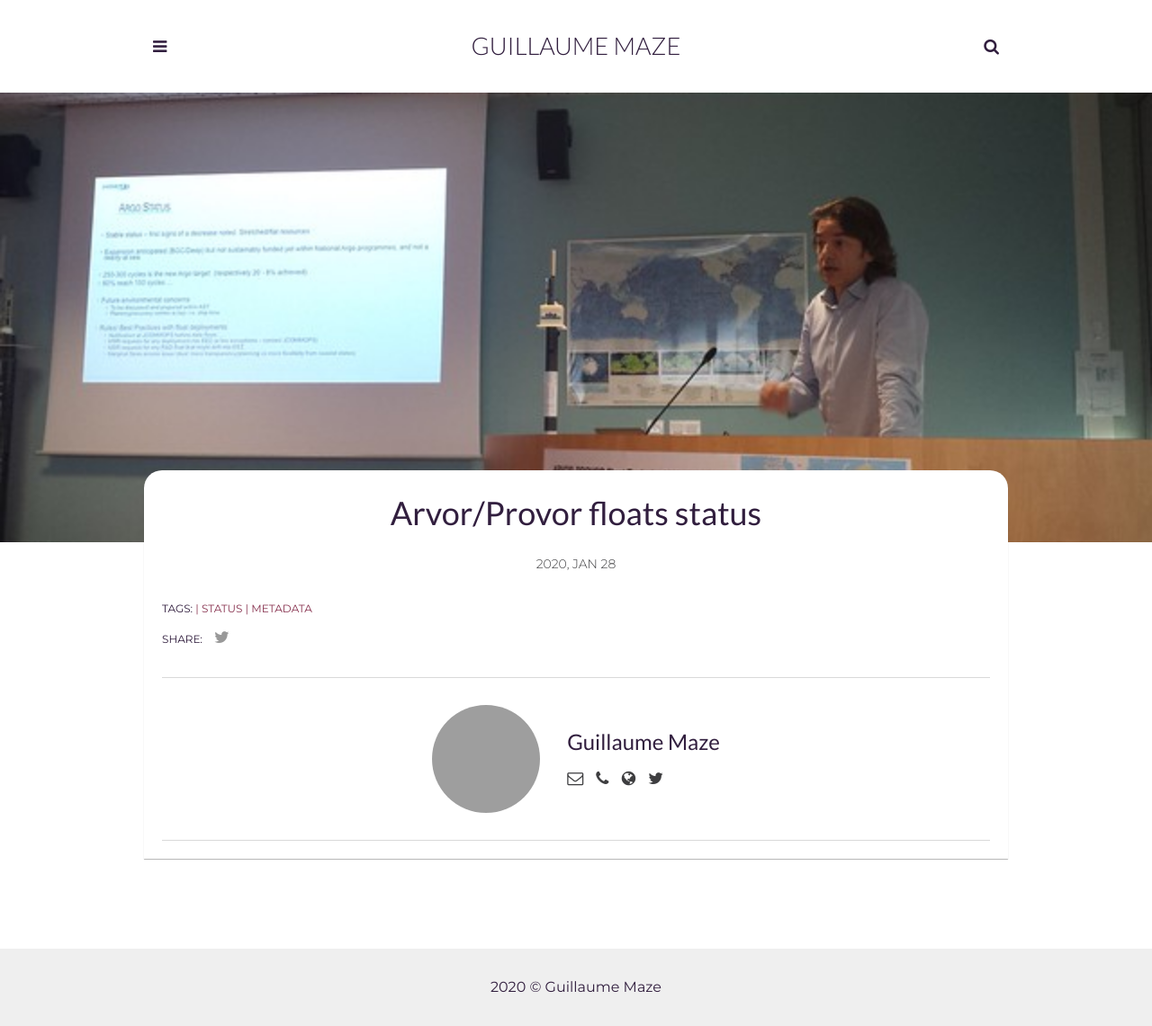
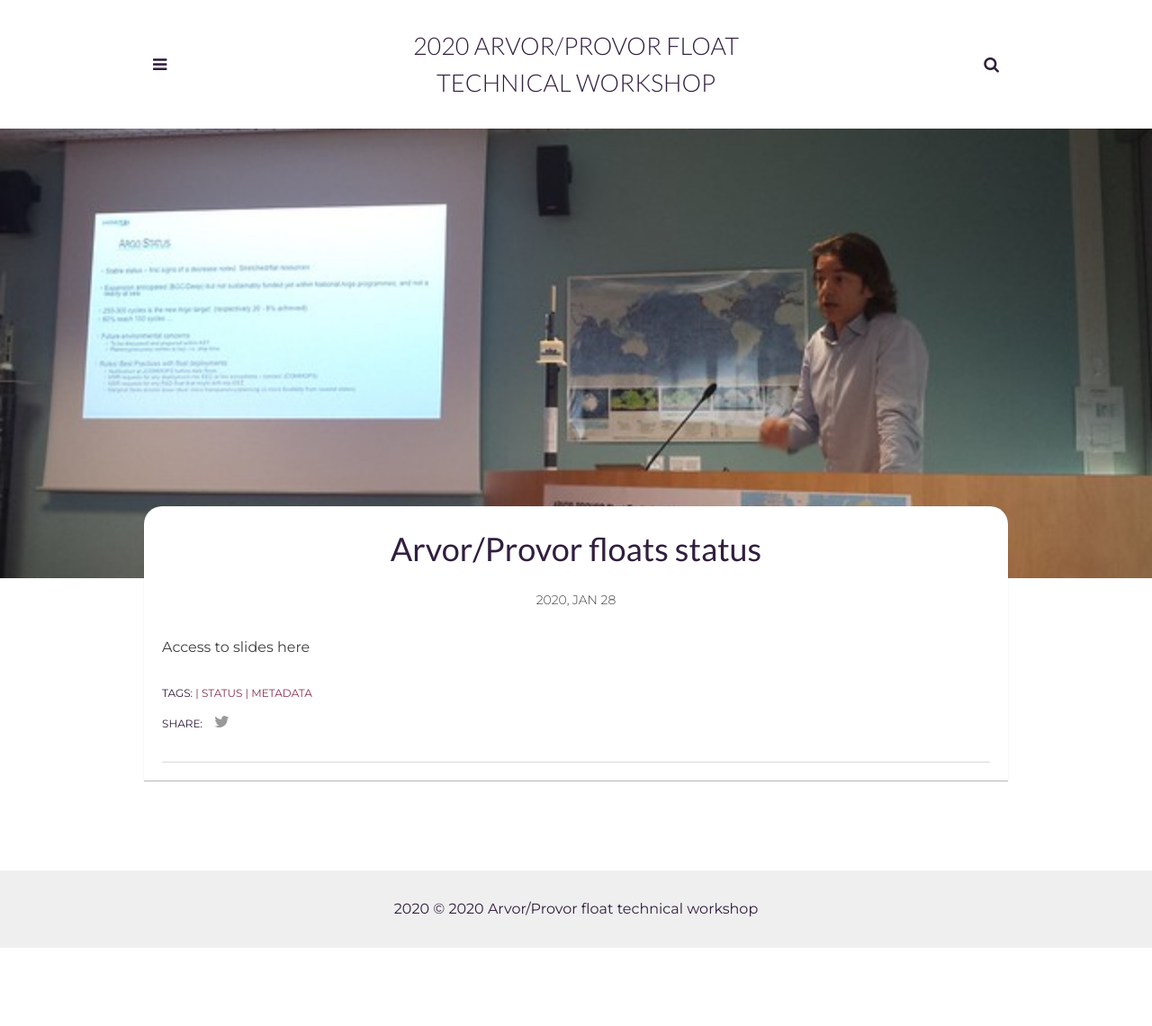
Before and after one commit to euroargodev/techworkshop, a Jekyll site: the page built from _posts/2020-01-28-belbeoch.markdown, in a window 1280 px wide. Shown: the whole page at 90% size. Built offline with Jekyll 4.4.1, drawn with Linux system fonts in a browser that asks for light colours; grey boxes are pictures that could not be loaded.

Commit message:
fix pages

```diff
--- a/_config.yml
+++ b/_config.yml
@@ -7,7 +7,7 @@ baseurl: "/techworkshop" # the subpath of your site, e.g. /blog
 url: "https://euroargodev.github.io" # the base hostname & protocol for your site, e.g. http://example.com
 
 # Author settings
-author: Guillaume Maze # add your name
+author: 2020 Arvor/Provor float technical workshop # add your name
 #author-pic: adam-face.jpg
 #about-author: My name is Adam Neilson. I’m a full-time adventure travel blogger and photographer who’s been exploring the world for over 2 years.
 
--- a/_layouts/talk.html
+++ b/_layouts/talk.html
@@ -26,7 +26,6 @@ layout: default
             <a href="https://twitter.com/intent/tweet?text={{ page.title }}&url={{ site.url }}{{ page.url }}" title="Share on Twitter" rel="nofollow" target="_blank"><i class="fa fa-twitter" aria-hidden="true"></i></a>
           </div><!-- End Share -->
         </div>
-        {% include author-box.html %}
       </div>
     </div> <!-- End Wrapper -->
   </article>
--- a/_posts/2020-01-28-belbeoch.markdown
+++ b/_posts/2020-01-28-belbeoch.markdown
@@ -7,6 +7,8 @@ tags: [status, metadata]
 author: Mathieu Belbeoch # Add name author (optional)
 ---
 
+Access to slides here
+
 [jekyll-docs]: https://jekyllrb.com/docs/home
 [jekyll-gh]:   https://github.com/jekyll/jekyll
 [jekyll-talk]: https://talk.jekyllrb.com/
--- a/_posts/2020-01-28-riser.markdown
+++ b/_posts/2020-01-28-riser.markdown
@@ -7,6 +7,8 @@ tags: [legacy, recommendations]
 author: Stephen Riser # Add name author (optional)
 ---
 
+Access to slides here
+
 [jekyll-docs]: https://jekyllrb.com/docs/home
 [jekyll-gh]:   https://github.com/jekyll/jekyll
 [jekyll-talk]: https://talk.jekyllrb.com/
```
